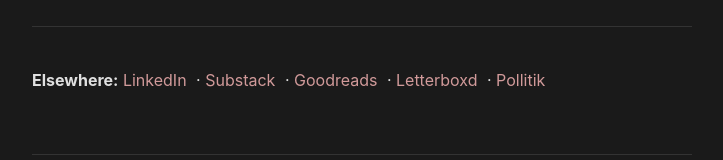
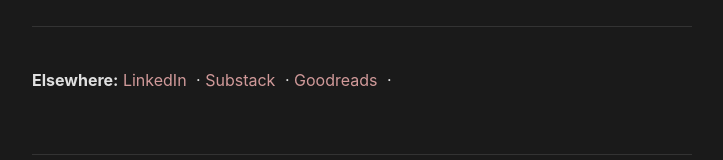
Before and after one commit to Ali-Whatley/Ali-Whatley.github.io, a plain HTML site: page index.html in a window 1280 px wide. Shown: the part 842-1002 px from the top of the page, without its empty margins (278-1001 px from the left). Drawn offline with Linux system fonts and the light colour scheme.

Commit message:
Remove external links from footer
Removed links to Letterboxd and Pollitik from the footer.

```diff
--- a/index.html
+++ b/index.html
@@ -255,8 +255,6 @@
             <a href="https://www.linkedin.com/in/ali-whatley-907a22187/">LinkedIn</a> ·
             <a href="https://substack.com/@aliwhatley">Substack</a> ·
             <a href="https://www.goodreads.com/user/show/54501309-ali-whatley">Goodreads</a> ·
-            <a href="https://letterboxd.com/pronceaboo/">Letterboxd</a> ·
-            <a href="https://pollitik.org">Pollitik</a>
         </p>
     </main>
 
```
